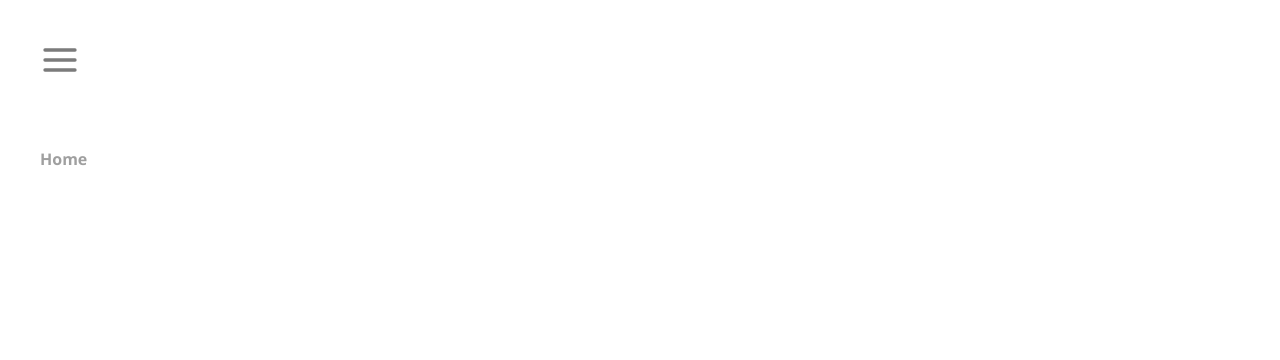
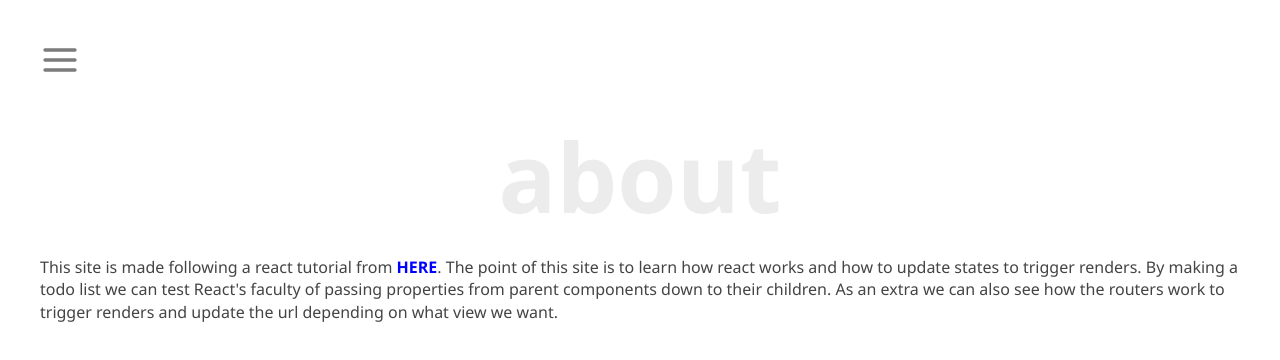
Before and after one commit to Vgonma/react-todo-app, a React (Create React App) app: page /about in a window 1280 px wide. Shown: the top 360 px of the page. Built offline with nearby package versions, Linux system fonts and the light colour scheme.

Commit message:
Add about text and title to the page

```diff
--- a/src/App.css
+++ b/src/App.css
@@ -123,6 +123,14 @@ a {
 .about__content {
   padding: 8rem 40px;
   display: flex;
+  flex-direction: column;
+}
+
+.about__content > p > a {
+  padding: 0;
+  margin: 0;
+  color: blue;
+  display: inline;
 }
 
 .about__list {
--- a/src/components/pages/About.js
+++ b/src/components/pages/About.js
@@ -5,11 +5,20 @@ import { Link } from "react-router-dom"
 const About = () => {
   return (
     <div className="about__content">
-    <ul className="about__list">
-      <li>
-        <Link to='/'>Home</Link>
-      </li>
-    </ul>
+      <h1
+      style={{
+        fontSize: "6rem",
+        fontWeight: "600",
+        marginBottom: "2rem",
+        lineHeight: "1em",
+        color: "#ececec",
+        textTransform: "lowercase",
+        textAlign: "center",
+      }}
+    >
+      About
+    </h1>
+      <p>This site is made following a react tutorial from <a href="https://ibaslogic.com/react-tutorial-for-beginners/" target="_blank">here</a>. The point of this site is to learn how react works and how to update states to trigger renders. By making a todo list we can test React's faculty of passing properties from parent components down to their children. As an extra we can also see how the routers work to trigger renders and update the url depending on what view we want.</p>
   </div>
   )
 }
```
